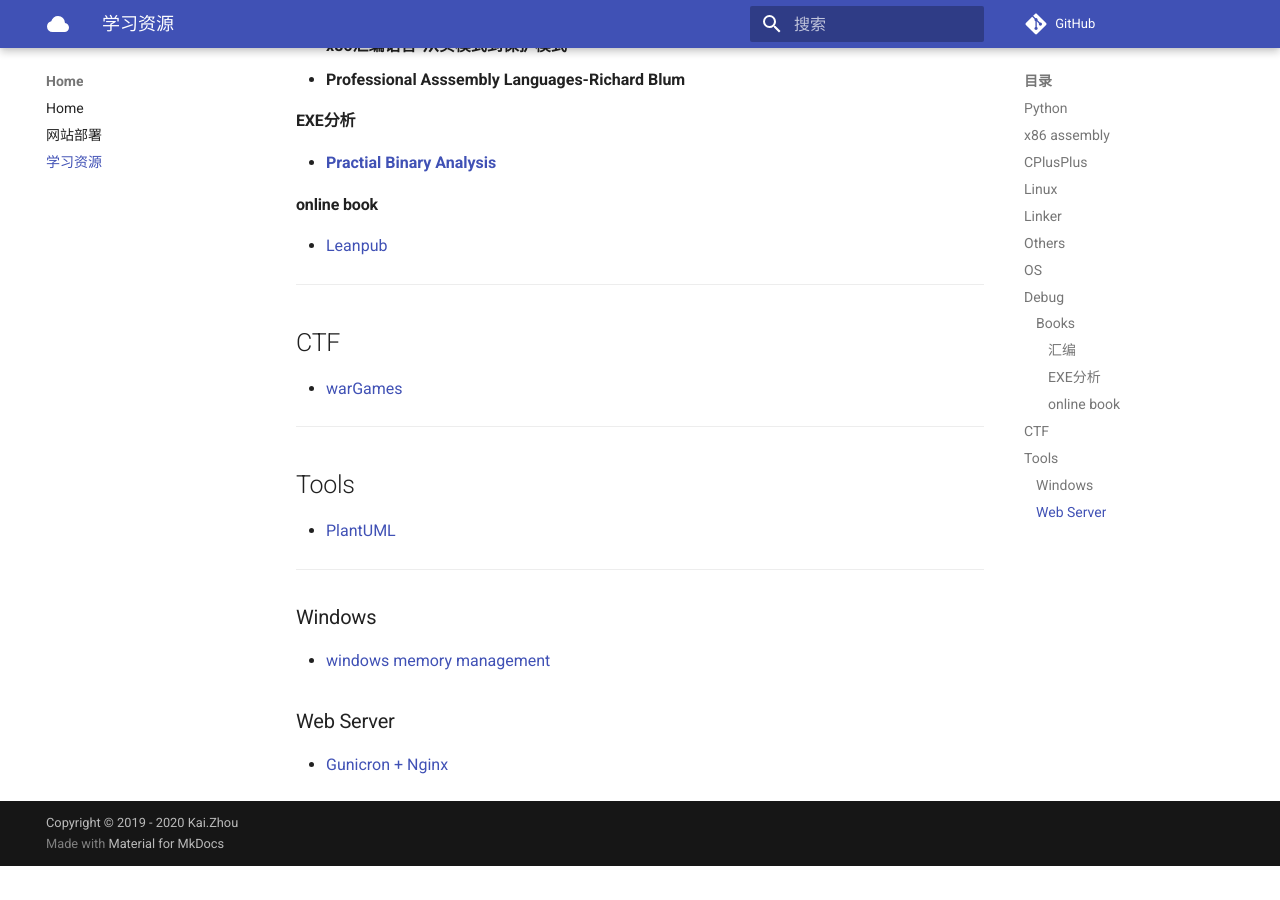
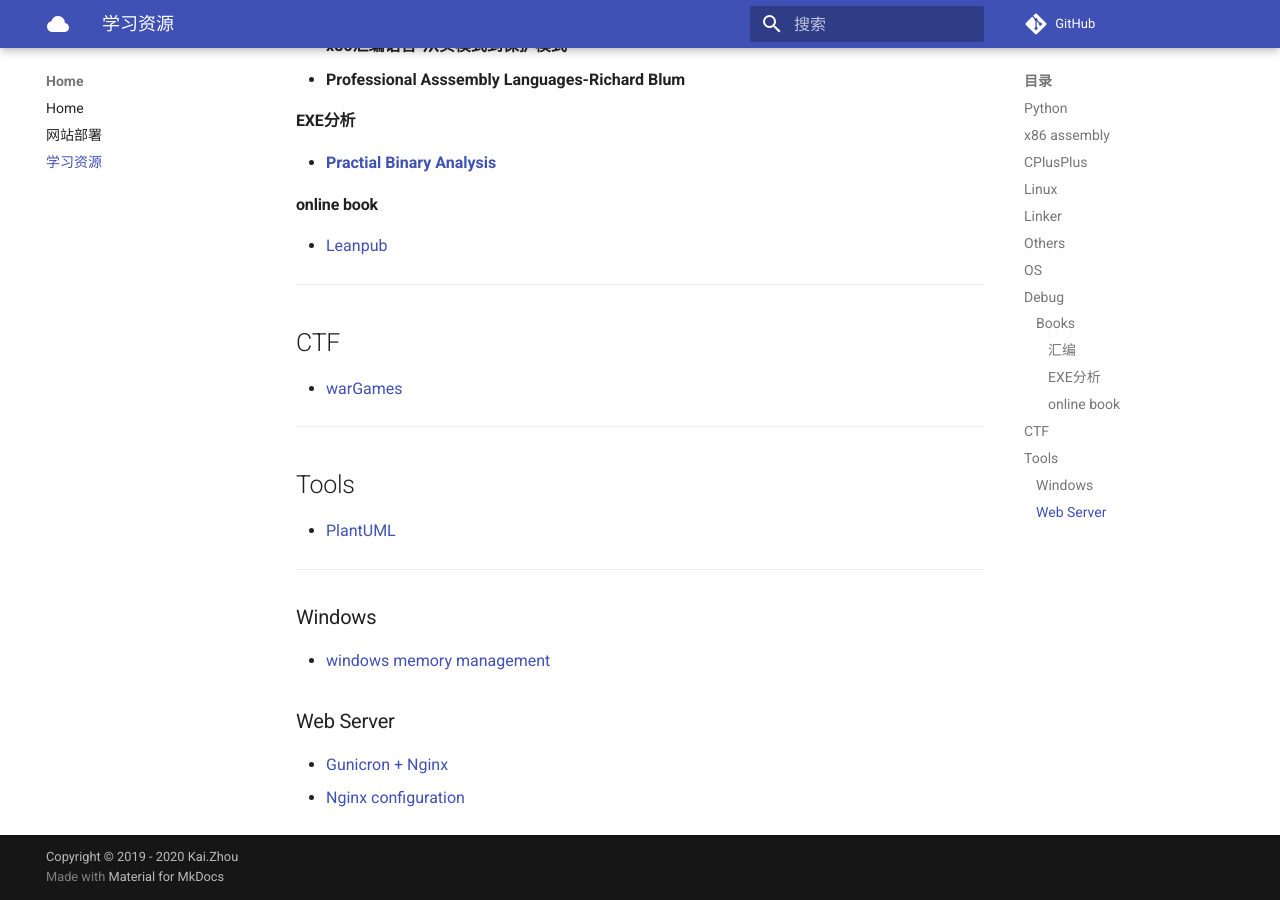
Before and after one commit to zhoukaidev/ks_blog, an MkDocs documentation site: the page built from docs/trainingResource.md, in a window 1280 px wide and 900 px high, scrolled down 1749 px. Built offline with MkDocs 1.6.1 and Material for MkDocs 9.7.7, drawn with Linux system fonts in a browser that asks for light colours; comment, search, counter and statistics services are not loaded; before the commit the page ends 2615 px from its top, so only the background shows below that.

Commit message:
Update trainingResource.md

```diff
--- a/docs/trainingResource.md
+++ b/docs/trainingResource.md
@@ -93,3 +93,4 @@ Record the link of training resource to save my bad memroy.
 ### Web Server
 
 * [Gunicron + Nginx](https://www.digitalocean.com/community/tutorials/how-to-serve-flask-applications-with-gunicorn-and-nginx-on-ubuntu-18-04)
+* [Nginx configuration](https://medium.com/@jgefroh/a-guide-to-using-nginx-for-static-websites-d96a9d034940)
```
